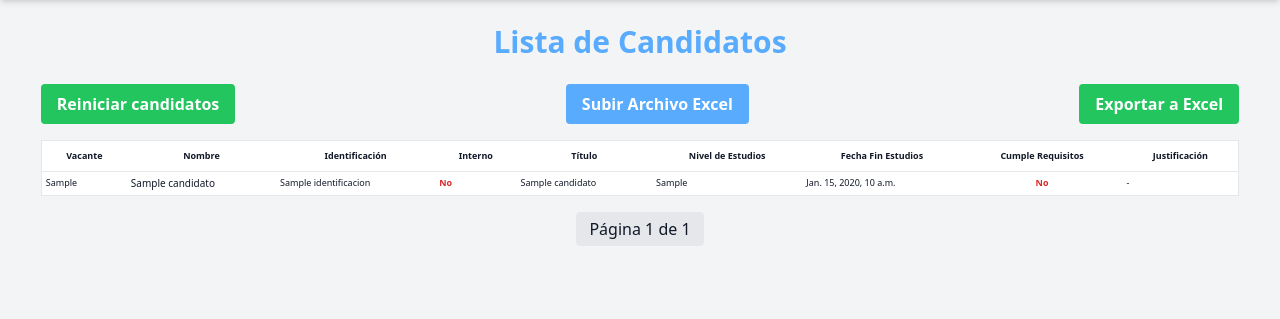
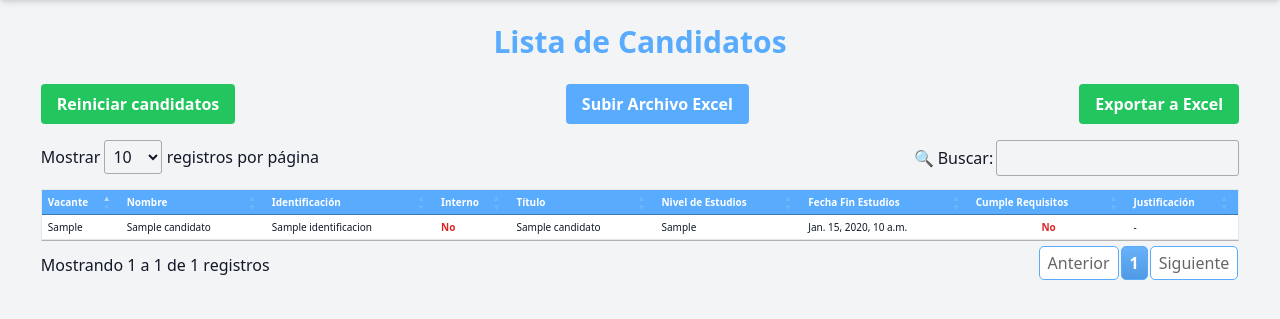
Before and after one commit to joluro86/morfeo, a Django app: template vacante/templates/lista_candidatos.html in a window 1280 px wide. Shown: the part 56-375 px from the top of the page. Run offline with Django 3.2, Linux system fonts and the light colour scheme; the template is opened without the code that fills it: most values are stand-ins (such as "Sample title", 1, 10 or a date in 2020); some libraries are stand-ins or nearby versions.

Commit message:
estilos tabla

```diff
--- a/vacante/templates/index.html
+++ b/vacante/templates/index.html
@@ -6,6 +6,10 @@
     <title>Morfeo - Gestión de Vacantes</title>
     <script src="https://cdn.tailwindcss.com"></script>
     <script defer src="https://unpkg.com/alpinejs@3.x.x/dist/cdn.min.js"></script>
+    <!-- Incluir DataTables.js en tu plantilla -->
+<link rel="stylesheet" href="https://cdn.datatables.net/1.13.4/css/jquery.dataTables.min.css">
+<script src="https://code.jquery.com/jquery-3.6.0.min.js"></script>
+<script src="https://cdn.datatables.net/1.13.4/js/jquery.dataTables.min.js"></script>
     <style>
         [x-cloak] {
             display: none !important;
--- a/vacante/templates/lista_candidatos.html
+++ b/vacante/templates/lista_candidatos.html
@@ -23,67 +23,127 @@
 
     {% if page_obj %}
     <div class="overflow-x-auto min-w-full">
-        <table class="bg-white border border-gray-200 text-[9px] text-start mx-auto min-w-full">
+        <table id="tablaCandidatos" class="bg-white border border-gray-200 text-[9px] text-start mx-auto min-w-full">
             <thead>
-                <tr>
-                    <th class="py-2 px-2 border-b">Vacante</th>
-                    <th class="py-2 px-2 border-b">Nombre</th>
-                    <th class="py-2 px-2 border-b">Identificación</th>
-                    <th class="py-2 px-2 border-b">Interno</th>
-                    <th class="py-2 px-2 border-b">Título</th>
-                    <th class="py-2 px-2 border-b">Nivel de Estudios</th>
-                    <th class="py-2 px-2 border-b">Fecha Fin Estudios</th>
-                    <th class="py-2 px-2 border-b">Cumple Requisitos</th>
-                    <th class="py-2 px-2 border-b">Justificación</th>
+                <tr class="bg-[#58abfd] text-white text-xs">
+                    <th class="py-1 px-2 border-b">Vacante</th>
+                    <th class="py-1 px-2 border-b">Nombre</th>
+                    <th class="py-1 px-2 border-b">Identificación</th>
+                    <th class="py-1 px-2 border-b">Interno</th>
+                    <th class="py-1 px-2 border-b">Título</th>
+                    <th class="py-1 px-2 border-b">Nivel de Estudios</th>
+                    <th class="py-1 px-2 border-b">Fecha Fin Estudios</th>
+                    <th class="py-1 px-2 border-b">Cumple Requisitos</th>
+                    <th class="py-1 px-2 border-b">Justificación</th>
                 </tr>
             </thead>
             <tbody>
                 {% for candidato in page_obj %}
                 <tr class="hover:bg-gray-100">
-                    <td class="py-1 px-1 border-b">{{ candidato.id_vacante }}</td>
-                    <td class="py-1 px-1 border-b text-[10px]">{{ candidato.nombre }}</td>
-                    <td class="py-1 px-1 border-b">{{ candidato.identificacion }}</td>
-                    <td class="py-1 px-1 border-b">
+                    <td class="py-0 px-1 border-b">{{ candidato.id_vacante }}</td>
+                    <td class="py-0 px-1 border-b text-[10px]">{{ candidato.nombre }}</td>
+                    <td class="py-0 px-1 border-b">{{ candidato.identificacion }}</td>
+                    <td class="py-0 px-1 border-b">
                         {% if candidato.es_interno %}
                             <span class="text-green-600 font-bold">Sí</span>
                         {% else %}
                             <span class="text-red-600 font-bold">No</span>
                         {% endif %}
                     </td>
-                    <td class="py-1 px-1 border-b">{{ candidato.titulo }}</td>
-                    <td class="py-1 px-1 border-b">{{ candidato.nivel_estudios }}</td>
-                    <td class="py-1 px-1 border-b">{{ candidato.fecha_fin_estudios }}</td>
-                    <td class="py-1 px-1 border-b text-center">
+                    <td class="py-0 px-1 border-b">{{ candidato.titulo }}</td>
+                    <td class="py-0 px-1 border-b">{{ candidato.nivel_estudios }}</td>
+                    <td class="py-0 px-1 border-b">{{ candidato.fecha_fin_estudios }}</td>
+                    <td class="py-0 px-1 border-b text-center">
                         {% if candidato.cumple_requisitos %}
                             <span class="text-green-600 font-bold">Sí</span>
                         {% else %}
                             <span class="text-red-600 font-bold">No</span>
                         {% endif %}
                     </td>
-                    <td class="py-1 px-1 border-b">{{ candidato.justificacion|default:"-" }}</td>
+                    <td class="py-0 px-1 border-b">{{ candidato.justificacion|default:"-" }}</td>
                 </tr>
                 {% endfor %}
             </tbody>
         </table>
     </div>
-
-    <!-- Paginación -->
-    <div class="flex justify-center items-center mt-4">
-        {% if page_obj.has_previous %}
-            <a href="?page=1" class="px-3 py-1 border rounded bg-gray-300">Primera</a>
-            <a href="?page={{ page_obj.previous_page_number }}" class="px-3 py-1 border rounded bg-gray-300 mx-2">Anterior</a>
-        {% endif %}
-
-        <span class="px-3 py-1 border rounded bg-gray-200">Página {{ page_obj.number }} de {{ page_obj.paginator.num_pages }}</span>
-
-        {% if page_obj.has_next %}
-            <a href="?page={{ page_obj.next_page_number }}" class="px-3 py-1 border rounded bg-gray-300 mx-2">Siguiente</a>
-            <a href="?page={{ page_obj.paginator.num_pages }}" class="px-3 py-1 border rounded bg-gray-300">Última</a>
-        {% endif %}
-    </div>
-
     {% else %}
     <p class="text-center text-gray-600">No hay candidatos registrados.</p>
     {% endif %}
 </div>
+
+<!-- Script para DataTables con traducción y estilos mejorados -->
+<script>
+    $(document).ready(function () {
+        $('#tablaCandidatos').DataTable({
+            "pageLength": 10,
+            "language": {
+                "search": "🔍 Buscar:",
+                "lengthMenu": "Mostrar _MENU_ registros por página",
+                "zeroRecords": "No se encontraron registros",
+                "info": "Mostrando _START_ a _END_ de _TOTAL_ registros",
+                "infoEmpty": "No hay registros disponibles",
+                "infoFiltered": "(filtrado de _MAX_ registros en total)",
+                "paginate": {
+                    "first": "Primero",
+                    "last": "Último",
+                    "next": "Siguiente",
+                    "previous": "Anterior"
+                }
+            },
+            "drawCallback": function () {
+                // Aplicar estilos después de que DataTables renderiza la tabla
+                $('#tablaCandidatos tbody tr').css({
+                    "line-height": "1rem",
+                    "padding": "2px"
+                });
+
+                // Aplicar padding y tamaño de texto a las celdas
+                $('#tablaCandidatos td, #tablaCandidatos th').css({
+                    "padding": "4px 6px",
+                    "font-size": "10px"
+                });
+            }
+        });
+    });
+</script>
+
+<!-- Estilos para personalizar la paginación y la tabla -->
+<style>
+
+    .dataTables_wrapper .dataTables_paginate .paginate_button {
+        padding: 4px 8px;
+        margin: 1px;
+        background-color: white !important;
+        border: 1px solid #58abfd !important;
+        color: #58abfd !important;
+        border-radius: 5px;
+        transition: all 0.3s ease-in-out;
+    }
+
+    .dataTables_wrapper .dataTables_paginate .paginate_button:hover {
+        background-color: #58abfd !important;
+        color: white !important;
+    }
+
+    .dataTables_wrapper .dataTables_paginate .paginate_button.current {
+        background-color: #58abfd !important;
+        color: white !important;
+        font-weight: bold;
+    }
+
+    /* Reducir la altura de las filas */
+    table.dataTable tbody tr {
+        line-height: 1rem !important;
+    }
+
+    /* Reducir padding y tamaño de texto en la tabla */
+    table.dataTable td, table.dataTable th {
+        padding: 4px 6px !important;
+        font-size: 10px !important;
+    }
+    .dataTables_filter{
+        margin-bottom: 13px !important;
+    }
+</style>
+
 {% endblock %}
--- a/vacante/views_candidatos.py
+++ b/vacante/views_candidatos.py
@@ -52,12 +52,8 @@ def cargar_candidatos(request):
 
 def lista_candidatos(request):
     candidatos = Candidato.objects.all().order_by('titulo')
-    paginator = Paginator(candidatos, 20)  # Mostramos 20 registros por página
 
-    page_number = request.GET.get('page')
-    page_obj = paginator.get_page(page_number)
-
-    return render(request, "lista_candidatos.html", {"page_obj": page_obj})
+    return render(request, "lista_candidatos.html", {"page_obj": candidatos})
 
 def exportar_candidatos_excel(request):
     candidatos = Candidato.objects.all().values()
```
